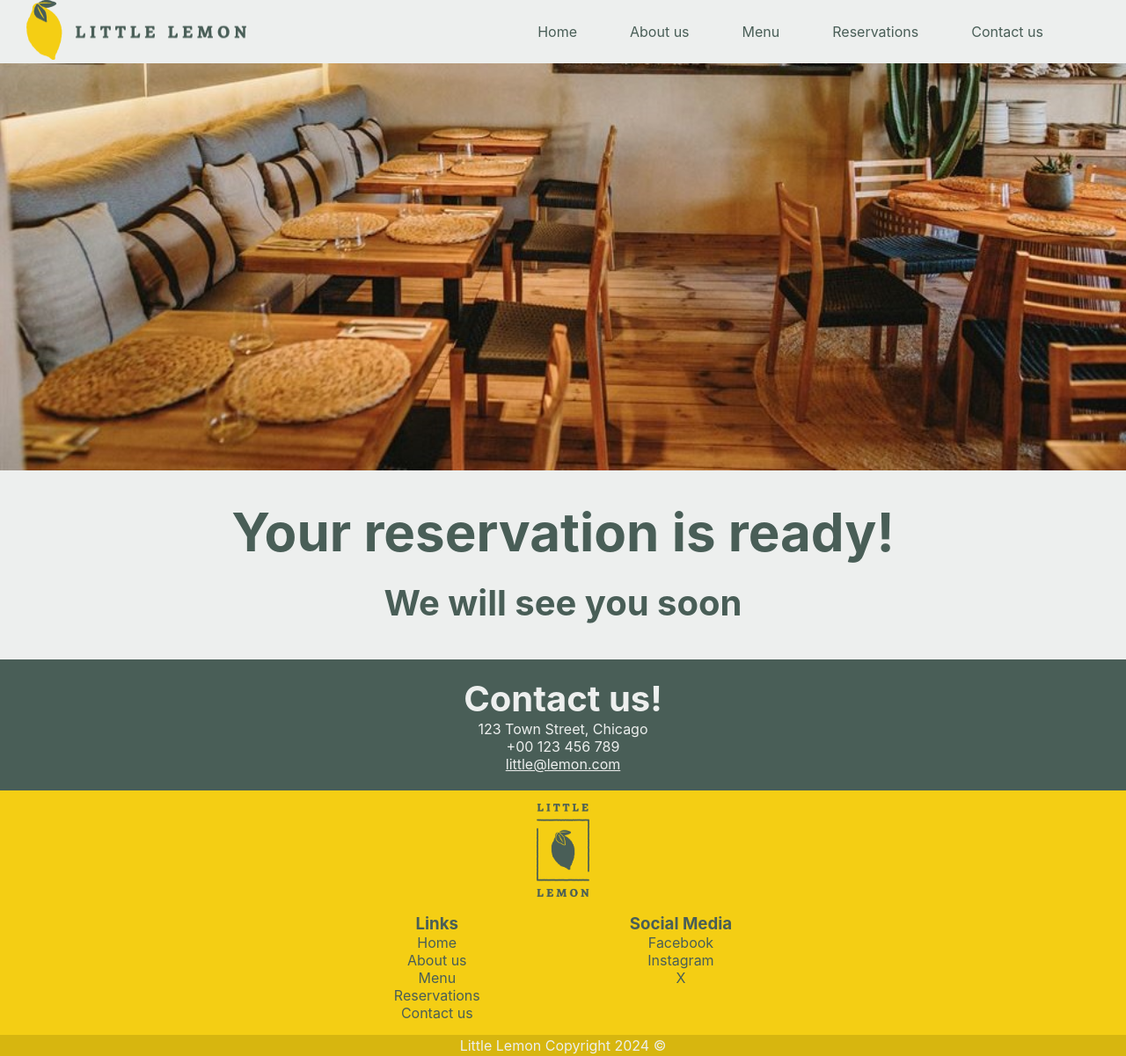
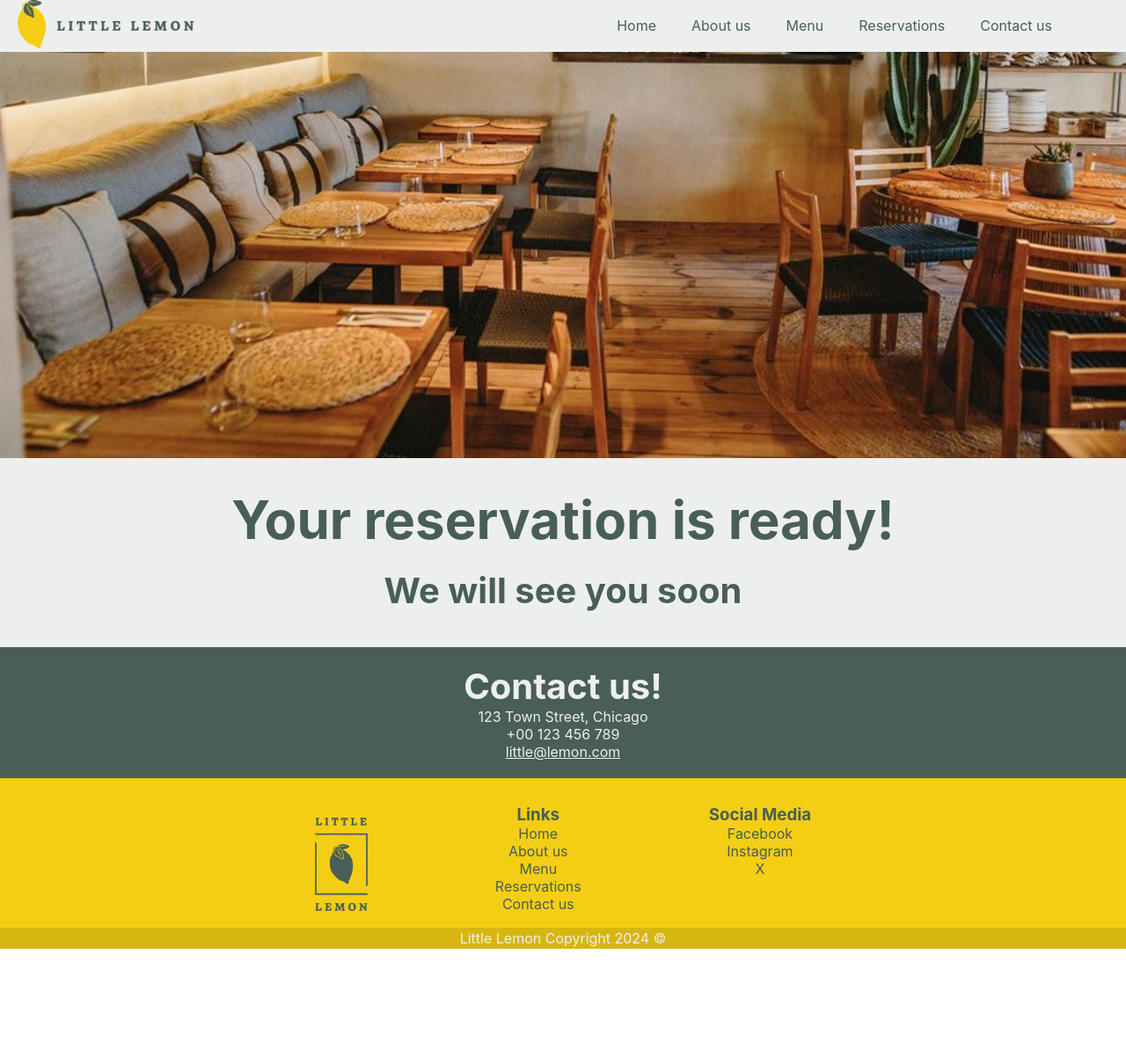
Before and after one commit to hannapaola/LittleLemonCapstone, a React (Create React App) app: page /confirmation in a window 1280 px wide. Shown: the whole page at 88% size. After the commit the page ends 1079 px from the top, so only its background shows below. Built offline with nearby package versions, Linux system fonts and the light colour scheme.

Commit message:
Design details

```diff
--- a/src/App.css
+++ b/src/App.css
@@ -43,8 +43,8 @@ nav ul {
 
 nav a {
   height: 100%;
-  padding-left: 30px;
-  padding-right: 30px;
+  padding-left: 20px;
+  padding-right: 20px;
 }
 
 nav li:first-child {
@@ -56,6 +56,19 @@ nav li:first-child {
   left: 0;
   align-items: flex-start;
   justify-content: flex-start;
+}
+
+.menuButton {
+  display: none;
+}
+
+@media(max-width: 800px){
+  .hideOnMobile{
+    display: none;
+  }
+  .menuButton{
+    display: block;
+  }
 }
 
 .sidebar {
@@ -245,6 +258,8 @@ ul.dishes li{
 }
 
 footer {
+  margin: 0px;
+  padding: 0px;
   padding-top: 15px;
   background-color: #F4CE14;
   color: #495E57;
@@ -252,10 +267,12 @@ footer {
 }
 
 .footerlinks{
+  margin: 0px;
+  padding: 0px;
+  column-gap: 5px;
   display: flex;
   text-align: center;
   justify-content: center;
-  column-gap: 30px;
   flex-wrap: wrap;
 }
 
@@ -265,21 +282,12 @@ footer {
   padding-right: 70px;
 }
 
+.footersection img {
+  padding-top: 15px;
+}
+
 .copyright {
   padding: 2px;
   background-color: #d7b60f;
   color: #EDEFEE;
 }
-
-.menuButton {
-  display: none;
-}
-
-@media(max-width: 980px){
-  .hideOnMobile{
-    display: none;
-  }
-  .menuButton{
-    display: block;
-  }
-}
--- a/src/components/Footer.js
+++ b/src/components/Footer.js
@@ -5,7 +5,8 @@ const Footer = () =>{
     return (
         <footer>
             <div className="footerinfo">
-                <div className="footerlogo">
+                <div className="footerlinks">
+                    <div className="footersection">
                         <img className="logo" src={greenSquare} alt="Little Lemon Logo" width="60px"/>
                     </div>
                     <div className="footerlinks">
@@ -29,6 +30,7 @@ const Footer = () =>{
                         </div>
                     </div>
                 </div>
+            </div>
             <div className="copyright">
                 <p>Little Lemon Copyright 2024 ©</p>
             </div>
--- a/src/components/Nav.js
+++ b/src/components/Nav.js
@@ -25,7 +25,7 @@ const Nav = () =>{
                 <li><a href="/">Contact us</a></li>
             </ul>
             <ul>
-                <li><a href="/"><img className="logo" src={colorLittleLemon} alt="Little Lemon Logo" width="250px"/></a></li>
+                <li><a href="/"><img className="logo" src={colorLittleLemon} alt="Little Lemon Logo" width="200px"/></a></li>
                 <li className="hideOnMobile"><a href="/">Home</a></li>
                 <li className="hideOnMobile"><a href="/">About us</a></li>
                 <li className="hideOnMobile"><a href="/">Menu</a></li>
```
Also changed, not shown: src/components/Main.js (deleted, +0 -33 lines). Lines whose indentation alone changed are shown as unchanged.
